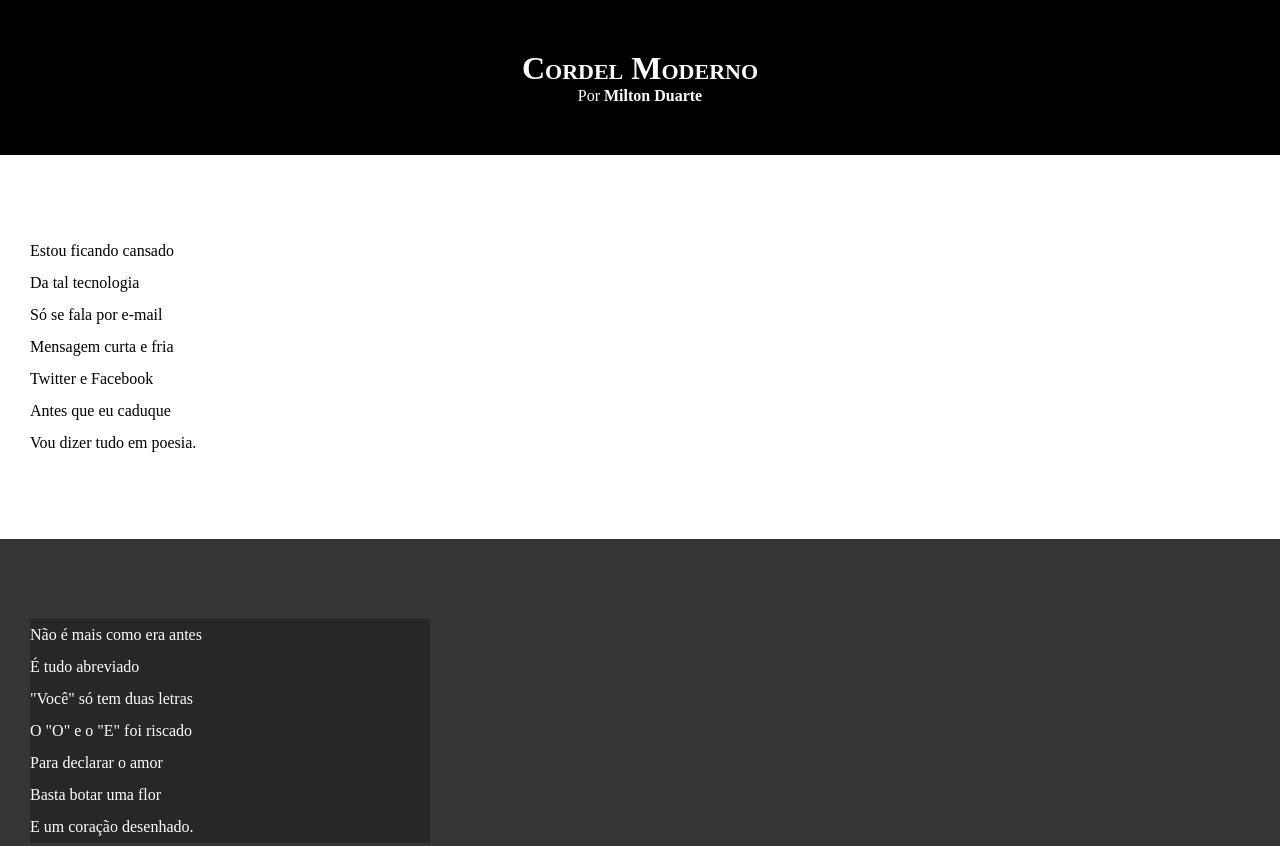
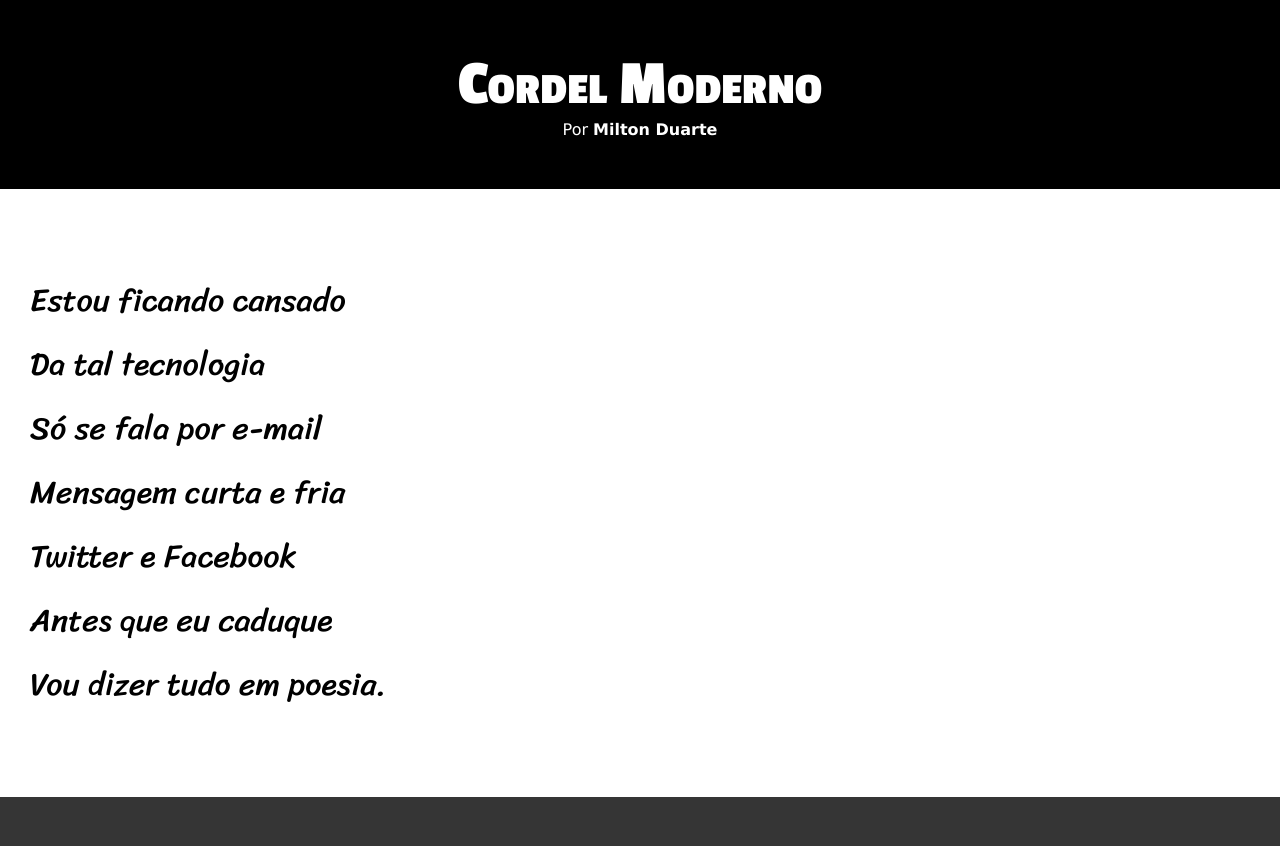
Before and after one commit to ALE2XX/projeto-cordel, a plain HTML site: page d012-projeto-cordel/index.html in a window 1280 px wide. Shown: the top 846 px of the page. Drawn offline with Linux system fonts and the light colour scheme.

Commit message:
Importamos as fontes no Googlefonts, adicionamos um :root para criar variáveis com nomes para a familia da fonte. E adicionamos o tamanho das fontes

```diff
--- a/d012-projeto-cordel/estilo/style.css
+++ b/d012-projeto-cordel/estilo/style.css
@@ -1,13 +1,25 @@
 @charset "UTF-8";
+
+@import url('https://fonts.googleapis.com/css2?family=Bebas+Neue&family=Passion+One:wght@400;700;900&family=Work+Sans:ital,wght@0,100..900;1,100..900&display=swap');
+
+@import url('https://fonts.googleapis.com/css2?family=Bebas+Neue&family=Passion+One:wght@400;700;900&family=Sriracha&family=Work+Sans:ital,wght@0,100..900;1,100..900&display=swap');
+
+:root {
+    --font1: Verdana, Geneva, Tahoma, sans-serif;
+    --font2: 'Passion One', cursive;
+    --font3: 'Sriracha', cursive;
+}
 
 * {
     margin: 0px;
     padding: 0px;
+    font-size: 1em;
 }
 
 html, body {
     min-height: 100%;
     background-color: darkgray;
+    font-family: var(--font1);
 }
 
 header {
@@ -19,6 +31,8 @@ header {
 header > h1 {
     padding-top: 50px;
     font-variant: small-caps;
+    font-family: var(--font2);
+    font-size: 4em;
 }
 
 header > p {
@@ -40,6 +54,8 @@ section {
     padding-bottom: 10vh;
     line-height: 2em;
     padding-left: 30px;
+    font-family: var(--font3);
+    font-size: 2em;
 }
 
 section.normal {
```
